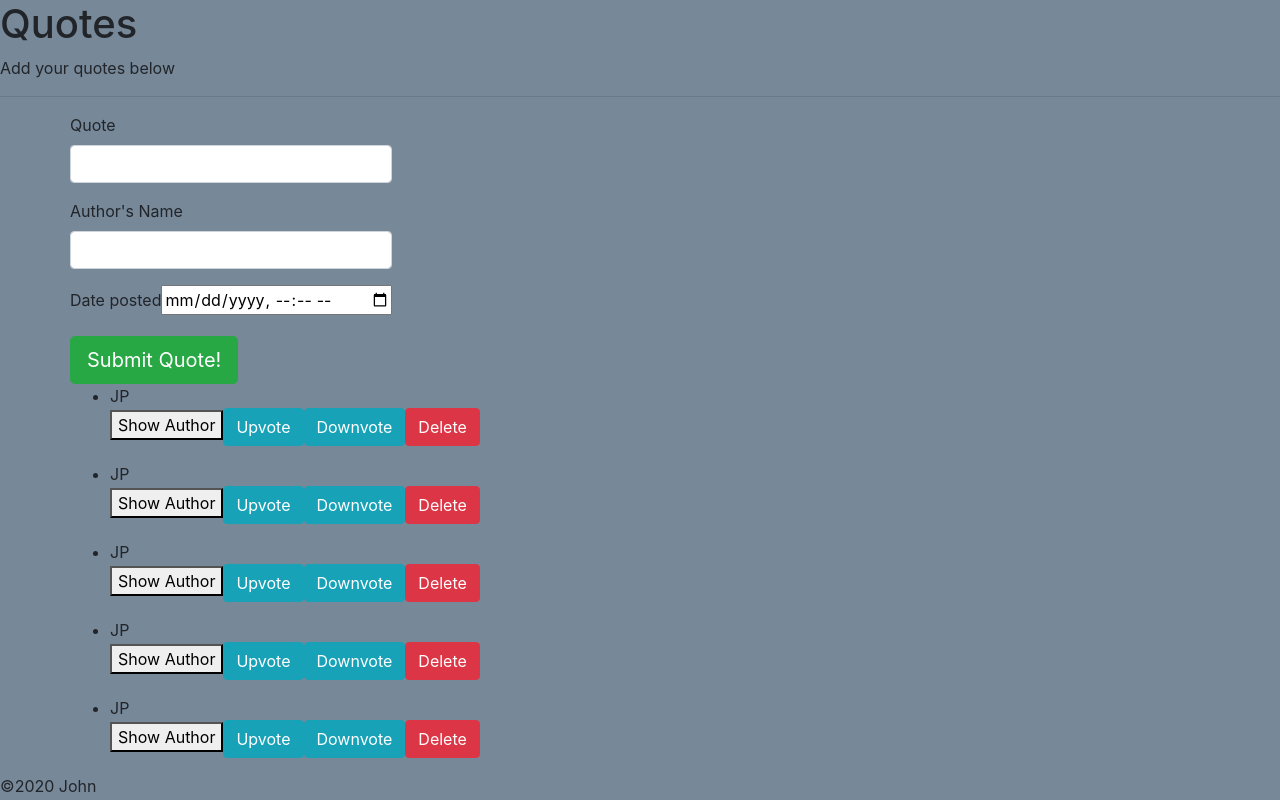
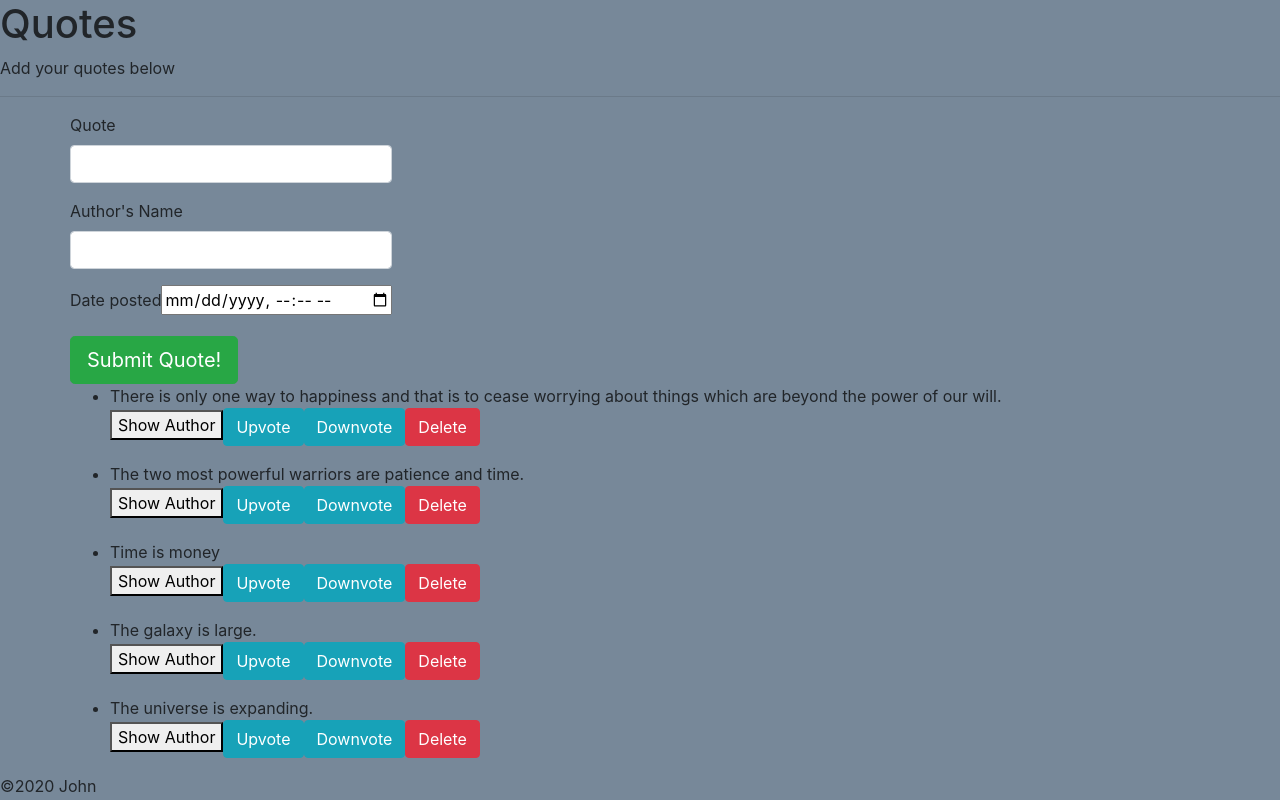
Before and after one commit to obewas/Quotes, an Angular app: page / in a window 1280 px wide. Built offline with nearby package versions, Linux system fonts and the light colour scheme.

Commit message:
added quote function

```diff
--- a/src/app/quote.ts
+++ b/src/app/quote.ts
@@ -4,7 +4,7 @@ export class Quote {
     public downvotes:number
     public completeDate:Date
 
-    constructor(public name:string, public author:string, public quote:string){
+    constructor(public name:string, public quote:string, public author:string){
         this.upvotes = 0;
         this.downvotes = 0;
         this.completeDate= new Date
--- a/src/app/quote/quote.component.html
+++ b/src/app/quote/quote.component.html
@@ -14,7 +14,7 @@
 <div class="container">
 <div class="row" *ngFor="let quote of quotes;let i = 'index'">
 <ul>
-        <li >{{quote.name}}</li>
+        <li >{{quote.quote}}</li>
         <button (click)='toogleDetails(i)'>Show Author</button>
         <button class="btn btn-info" (click)="upvote(i)">Upvote</button>
         <button class="btn btn-info" (click)="downvote(i)">Downvote</button>
```
